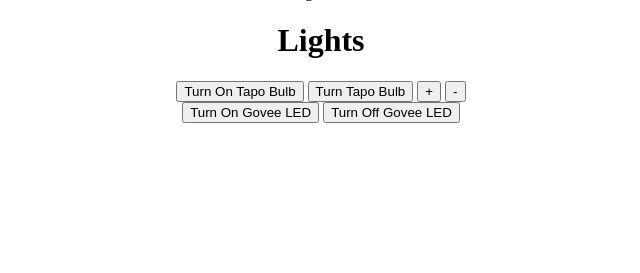
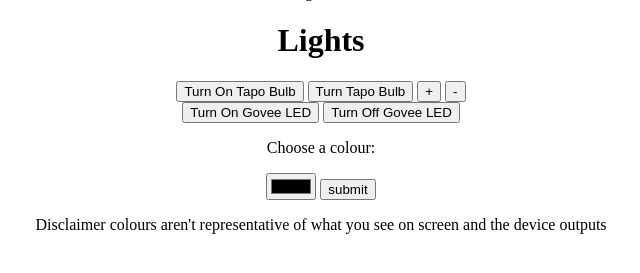
Before and after one commit to WestheadJ/TAPO-And-Govee-Controller-py, a Flask app: template templates/index.html in a window 1280 px wide. Shown: the part 101-374 px from the top of the page, without its empty margins (319-959 px from the left). Run offline with Flask 2, Linux system fonts and the light colour scheme; the template is opened without the code that fills it, so the values that code supplies are empty.

Commit message:
Added colour changing functionality

```diff
--- a/goveeAPIrequests.py
+++ b/goveeAPIrequests.py
@@ -33,7 +33,6 @@ def turnOn():
     }
     # sending a PUT request to the API end-point to control the device, adding the body and the headers
     response = requests.put("https://developer-api.govee.com/v1/devices/control", data=json.dumps(body),headers=request_headers)
-    print(response.text)
 
 # function to turning the device off
 def turnOff():
@@ -52,4 +51,42 @@ def turnOff():
     }
     # sending a PUT request to the API end-point to control the device, adding the body and the headers
     response = requests.put(" https://developer-api.govee.com/v1/devices/control", headers=request_headers, data=json.dumps(body))
-    print(response.text)
+
+def change_colour(colour):
+
+        # getting the rgb value of the hex value
+        rgb = hex_to_rgb(colour)
+
+        #laying out easy to follow vairables for the RGB values
+        r = rgb[0]
+        g = rgb[1]
+        b = rgb[2]
+
+        print(r, g, b)
+
+        # creating the request body
+        body = {
+            # device MAC address found in the device info under device
+            "device": configs.deviceMac(),
+            # the model number found in the device info under model
+            "model": configs.modelNum(),
+            # the command that you want the request to do
+            "cmd": {
+                # name of the command, commands, these values are explained in the documentation
+                "name": "color",
+                # the value of the command, these values are explained in the documentation
+                "value": {"r": r, "g": g, "b": b}}
+
+        }
+        # sending a PUT request to the API end-point to control the device, adding the body and the headers
+        response = requests.put(" https://developer-api.govee.com/v1/devices/control", headers=request_headers,
+                                data=json.dumps(body))
+
+# returns (red, green, blue) for the color given as #rrggbb
+def hex_to_rgb(value):
+    # strips the first letter
+    value = value.lstrip('#')
+    # gets the length of the new value
+    lv = len(value)
+    # returns a tuple converting each hexadecimal number in the hex colour into a decimal number
+    return tuple(int(value[i:i + lv // 3], 16) for i in range(0, lv, lv // 3))
--- a/main.py
+++ b/main.py
@@ -3,7 +3,7 @@
 # import tapo python module
 from PyP100 import PyP100
 # import flask,template rendering and redirects
-from flask import Flask,render_template,redirect
+from flask import Flask,render_template,redirect,url_for,request
 # import the file 'goveeAPIrequests.py' to interact with the govee API
 import goveeAPIrequests as api
 
@@ -11,7 +11,7 @@ import goveeAPIrequests as api
 app = Flask(__name__)
 
 # tapo Login
-bulb = PyP100.P100("IP","example@email.com","password")
+bulb = PyP100.P100("","","")
 
 # create a handshake with the bulb for interaction
 bulb.handshake()
@@ -24,14 +24,12 @@ bulb.login()
 def index():
     # gets the device information for device status returns a dictioanry
     info = bulb.getDeviceInfo()
-    print(info)
     # gets the brightness out of the returns a dictionary
     brightness=info['result']['brightness']
     # gets if the device is overheated returns as an integer
     overheated = info["result"]["overheated"]
     # gets the device state it returns as a boolean
     device_state = info["result"]["device_on"]
-
     # for data representation if the light is off return the brightness as 0, as it's not outputting light
     # compares the boolean if it is false brightness is returned as 0
     if device_state == False:
@@ -135,7 +133,17 @@ def off_govee():
     # redirects the user to the URL of 'http://localhost:9000/'
     return redirect("/")
 
+@app.route("/change_colour",methods=['POST','GET'])
+def change_colour_govee():
+    data = request.form['colour']
+    return redirect(url_for('change_colour',colour=data))
+
+@app.route("/change_colour/<colour>")
+def change_colour(colour):
+    api.change_colour(colour)
+    return redirect("/")
+
 # main driver function
 if __name__ == '__main__':
     # run() method of Flask class runs the application on the network on port 9000
-    app.run(host="0.0.0.0",port=9000)
+    app.run(host="0.0.0.0",port=8000 ,debug=True)
--- a/templates/index.html
+++ b/templates/index.html
@@ -23,6 +23,14 @@
     <div>
         <a href="{{url_for('on_govee')}}"><button>Turn On Govee LED</button></a>
         <a href="{{url_for('off_govee')}}"><button>Turn Off Govee LED</button></a>
+
+        <p>Choose a colour:</p>
+        <form action="{{url_for('change_colour_govee')}}" method="post">
+            <input type="color" id="colorpicker" name="colour"/>
+            <a><input type="submit" value="submit"/></a>
+        </form>
+        <p>Disclaimer colours aren't representative of what you see on screen and the device outputs </p>
+
     </div>
 </div>
 </body>
```
